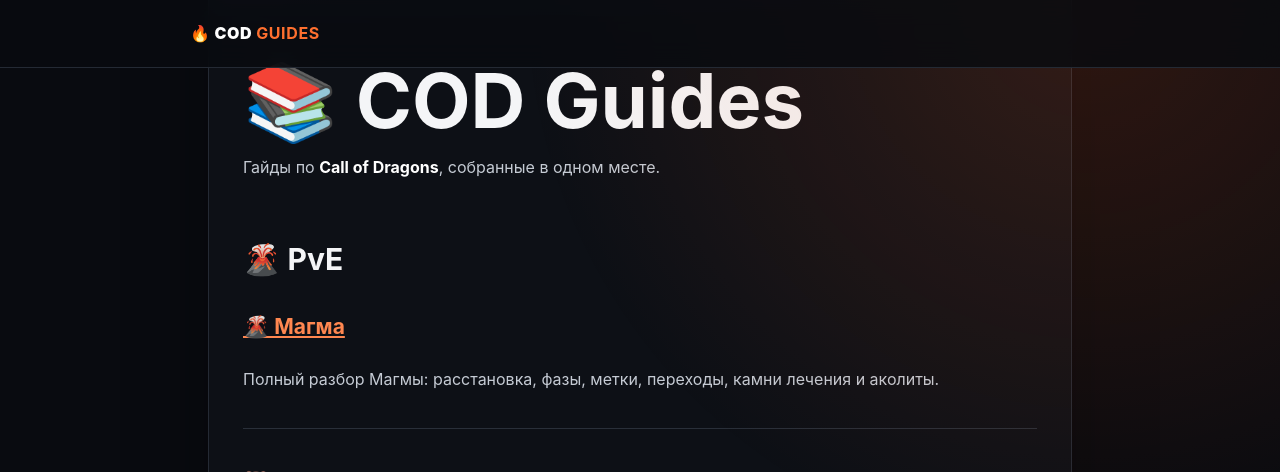
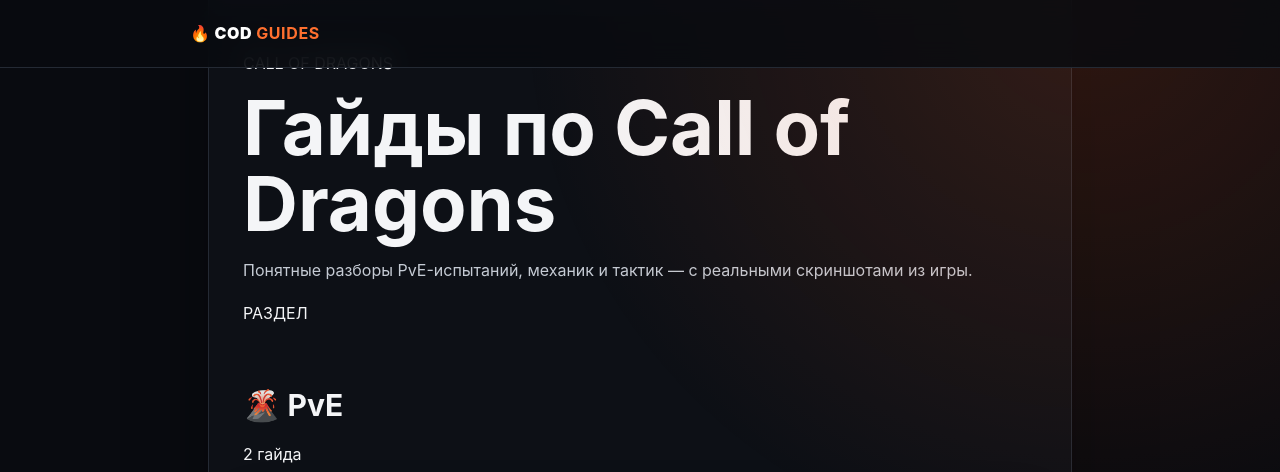
Before and after one commit to Kolya-YT/COD-Guides, a Jekyll site: the page built from index.md, in a window 1280 px wide and 1400 px high, scrolled down 274 px. Shown: the top 472 px of the window. Built offline with Jekyll 4.4.1, drawn with Linux system fonts in a browser that asks for light colours; some of the changed text lies outside the part shown; grey boxes are pictures that could not be loaded.

Commit message:
redesign: improve guides homepage

```diff
--- a/index.md
+++ b/index.md
@@ -3,22 +3,48 @@
 title: COD Guides
 ---
 
-# 📚 COD Guides
+<section class="home-hero">
+  <div class="home-kicker">CALL OF DRAGONS</div>
+  <h1>Гайды по <span>Call of Dragons</span></h1>
+  <p>Понятные разборы PvE-испытаний, механик и тактик — с реальными скриншотами из игры.</p>
+</section>
 
-Гайды по **Call of Dragons**, собранные в одном месте.
+<div class="home-section-head">
+  <div>
+    <div class="home-kicker">РАЗДЕЛ</div>
+    <h2>🌋 PvE</h2>
+  </div>
+  <span class="guide-count">2 гайда</span>
+</div>
 
-## 🌋 PvE
+<div class="guide-grid">
 
-### [🌋 Магма]({{ '/guides/magma/' | relative_url }})
-Полный разбор Магмы: расстановка, фазы, метки, переходы, камни лечения и аколиты.
+  <a class="guide-card" href="{{ '/guides/magma/' | relative_url }}">
+    <img src="https://i.postimg.cc/vZkKrtkQ/Magma.jpg" alt="Магма">
+    <div class="guide-card-body">
+      <div class="guide-card-tag">🌋 PVE · ИСПОЛИН</div>
+      <h3>Магма</h3>
+      <p>Расстановка групп, метки, переходы, камни лечения и аколиты.</p>
+      <span class="guide-open">Открыть гайд <b>→</b></span>
+    </div>
+  </a>
 
----
+  <a class="guide-card" href="{{ '/guides/ursus/' | relative_url }}">
+    <img src="https://i.postimg.cc/L6My7V0c/Vs-I44t-Bx3bjl6Mj-Oqwj-KM9h-Z1ADOky-MBn3el-WVQUd-Wd-Der-Zo-Ldy-Or-Y25bg-a-Cb-Dee-QA3Icbd-Zlzfq-GCOhp.jpg" alt="Гигантский Урсус">
+    <div class="guide-card-body">
+      <div class="guide-card-tag">🐻 PVE · ИСПОЛИН</div>
+      <h3>Гигантский Урсус</h3>
+      <p>Дистанция, рывок, красная зона, оглушение, камни лечения и ярость.</p>
+      <span class="guide-open">Открыть гайд <b>→</b></span>
+    </div>
+  </a>
 
-### [🐻 Гигантский Урсус]({{ '/guides/ursus/' | relative_url }})
-Разбор дистанции, рывка, оглушения, камней лечения и ярости.
+</div>
 
----
-
-### ➕ Новые гайды
-
-Каждый новый гайд будет отдельным Markdown-файлом. Дизайн и навигация останутся общими для всего сайта.
+<div class="home-empty">
+  <span>✨</span>
+  <div>
+    <strong>Новые гайды скоро</strong>
+    <p>Каждый новый гайд появится здесь отдельной карточкой.</p>
+  </div>
+</div>
```
